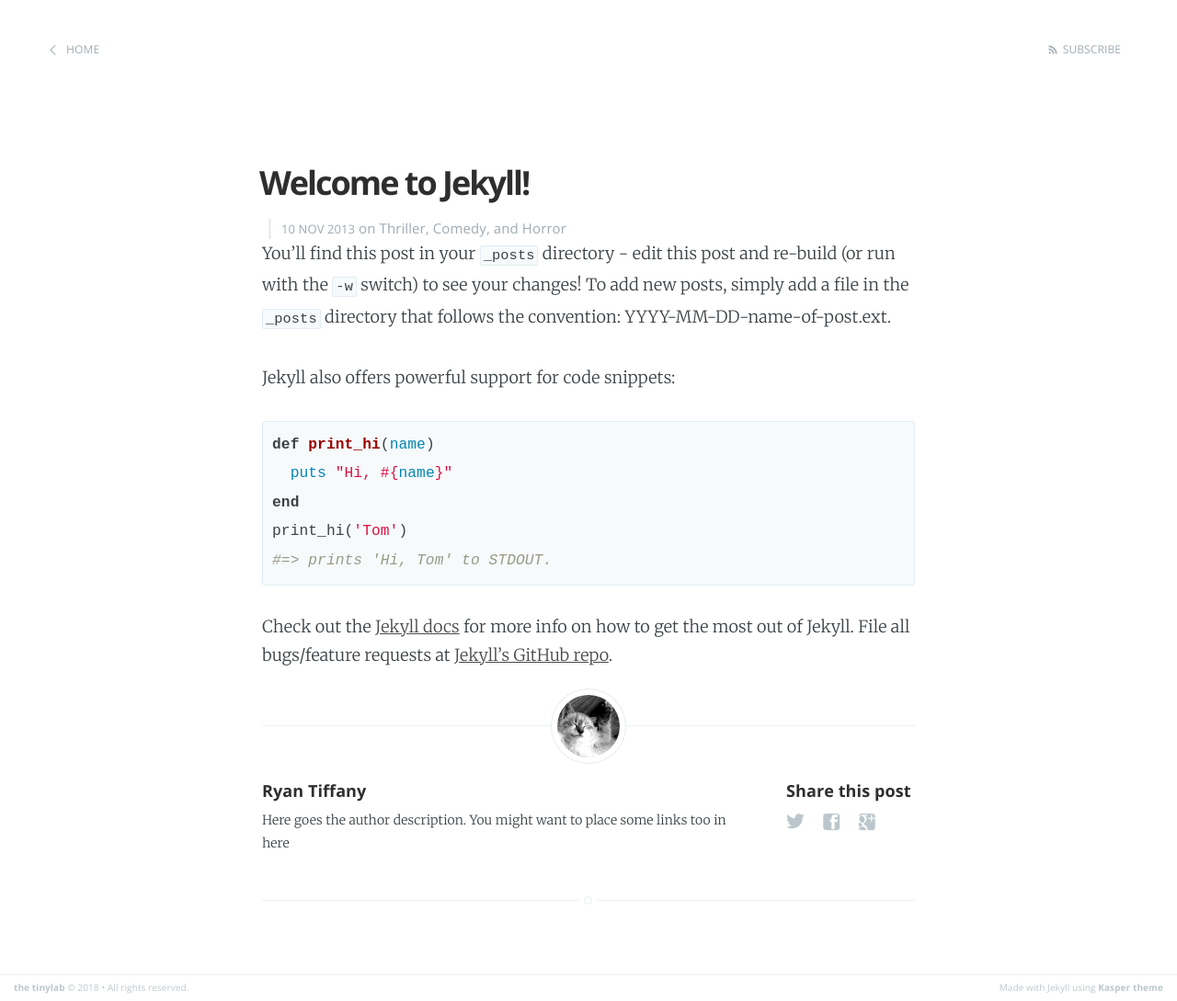
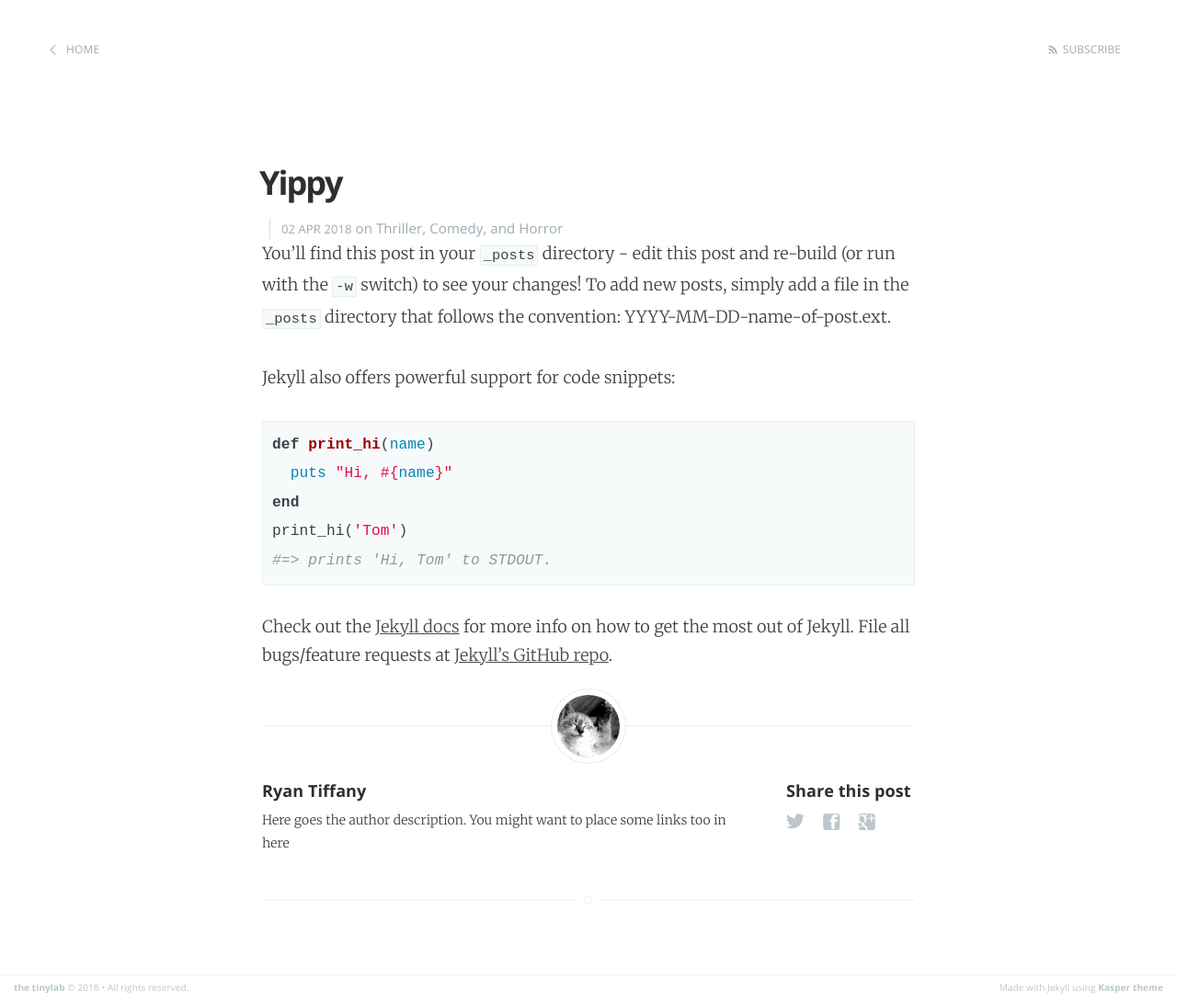
Before and after one commit to greyhoundforty/thetinylab, a Jekyll site: the page built from _posts/2018-04-02-yippy.markdown, in a window 1280 px wide. Shown: the whole page at 92% size. Built offline with Jekyll 4.4.1, drawn with Linux system fonts in a browser that asks for light colours.

Commit message:
Fixed post

```diff
--- a/_posts/2018-04-02-yippy.markdown
+++ b/_posts/2018-04-02-yippy.markdown
@@ -1,7 +1,7 @@
 ---
 layout: post
-title:  "Welcome to Jekyll!"
-date:   2013-11-10 10:18:00
+title:  "Yippy"
+date:   2018-04-02 10:18:00
 categories: Thriller Comedy Horror
 ---
 
--- a/deployment.yml
+++ b/deployment.yml
@@ -11,7 +11,7 @@ spec:
     spec:
       containers:
         - name: blogtinylab-app
-          image: greyhoundforty/blogtinylab:20180403
+          image: registry.ng.bluemix.net/rtiffany/blogtinylab:20180403
           ports:
             - containerPort: 80
 ---
```
Also changed, not shown: 1 other file.
